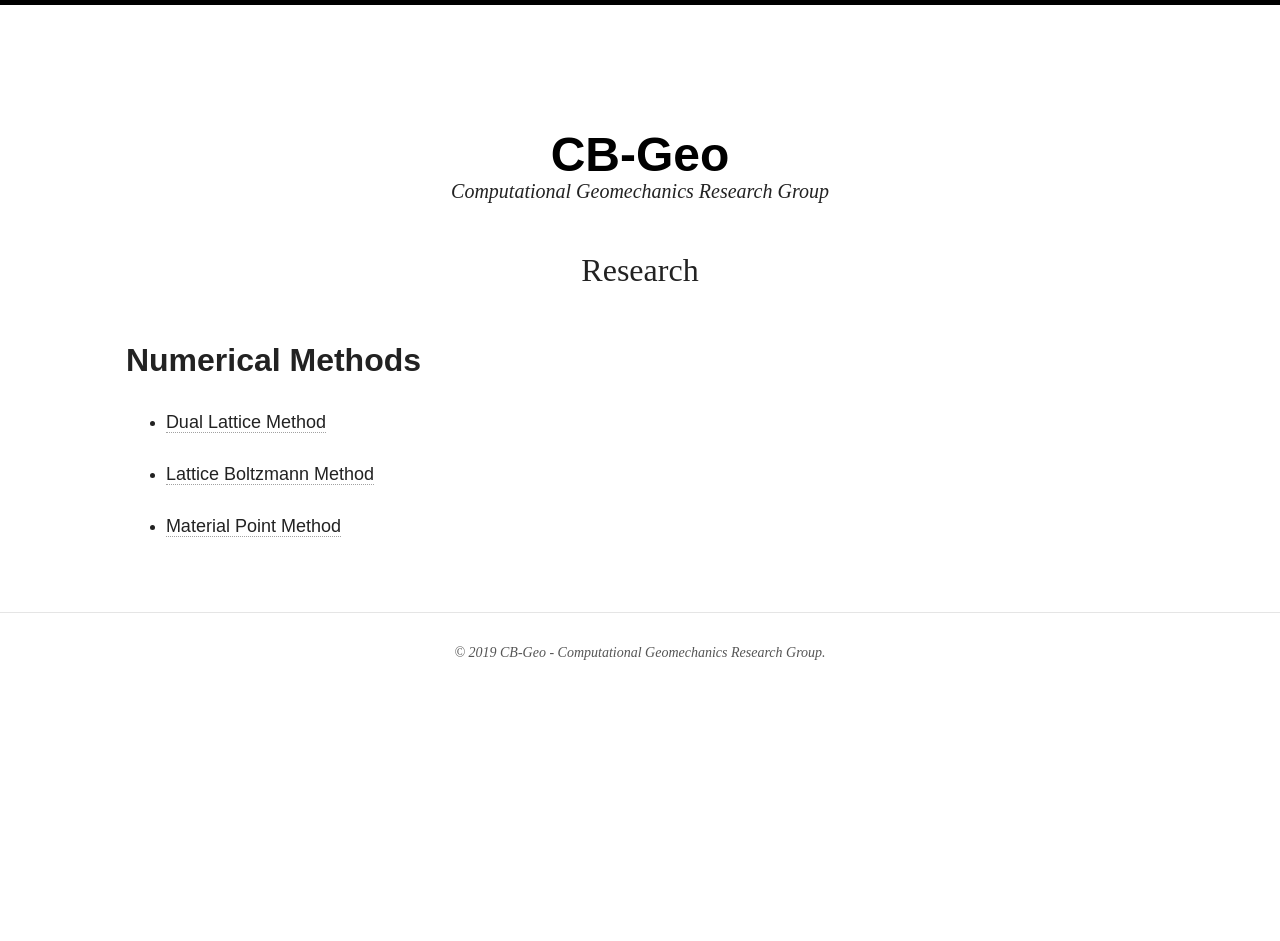
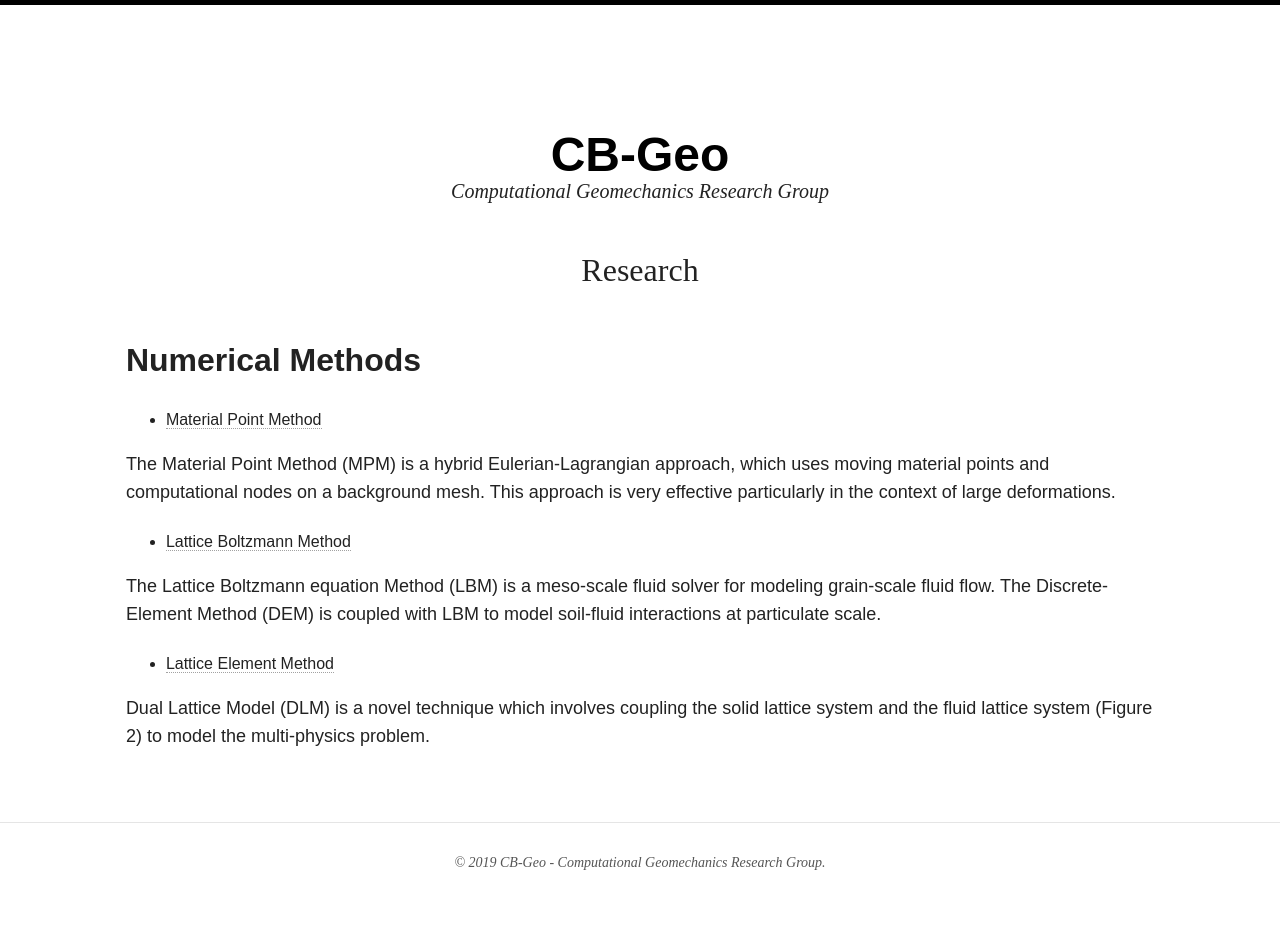
Before and after one commit to cb-geo/cb-geo.github.io, a Jekyll site: the page built from research/index.md, in a window 1280 px wide. Built offline with Jekyll 4.4.1, drawn with Linux system fonts in a browser that asks for light colours; nearby versions of some CDN libraries; before the commit the page ends 900 px from its top, so only the background shows below that.

Commit message:
:computer: Research areas

```diff
--- a/research/index.md
+++ b/research/index.md
@@ -8,8 +8,14 @@ excerpt: "CB-Geo Computational Geomechanics Research"
 
 ## Numerical Methods
 
-* [Dual Lattice Method]({{ site.url }}/research/dlm/)
+* [Material Point Method]({{ site.url }}/research/mpm/)
+
+The Material Point Method (MPM) is a hybrid Eulerian-Lagrangian approach, which uses moving material points and computational nodes on a background mesh. This approach is very effective particularly in the context of large deformations.
 
 * [Lattice Boltzmann Method]({{ site.url }}/research/lbm/)
 
-* [Material Point Method]({{ site.url }}/research/mpm/)
+The Lattice Boltzmann equation Method (LBM) is a meso-scale fluid solver for modeling grain-scale fluid flow. The Discrete-Element Method (DEM) is coupled with LBM to model soil-fluid interactions at particulate scale.
+
+* [Lattice Element Method]({{ site.url }}/research/dlm/)
+
+Dual Lattice Model (DLM) is a novel technique which involves coupling the solid lattice system and  the fluid lattice system (Figure 2) to model the multi-physics problem.
```
Also changed, not shown: index.md (+7 -1 lines).
